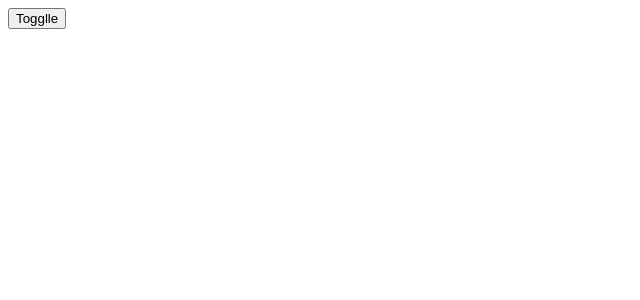
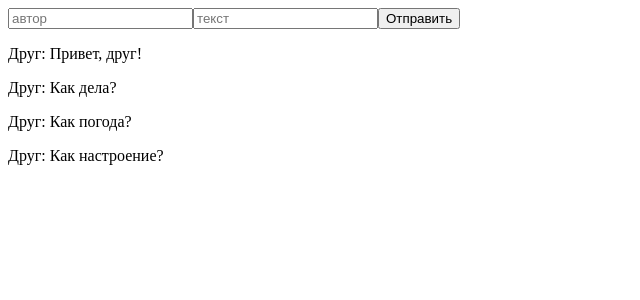
Before and after one commit to SergeyShashin/react140824, a React app: page / in a window 1280 px wide. Shown: the top 300 px of the page, without its empty margins (0-640 px from the left). Built offline with nearby package versions, Linux system fonts and the light colour scheme.

Commit message:
React 140824. Lesson2. <App/> updated. <Messenger/> start. <MessageFiled/> done. <MessagesList/> done. <Message/> done.

```diff
--- a/src/components/App.jsx
+++ b/src/components/App.jsx
@@ -1,27 +1,15 @@
 import React, { Component } from "react";
-import { Counter } from "components/Counter";
+import { Messenger } from "components/Messenger";
 
 export class App extends Component {
   constructor(props) {
     super(props);
-    this.state = {
-      showCounter: false
-    };
-
-  }
-
-  handleToggle = () => {
-    this.setState({ showCounter: !this.state.showCounter });
   }
 
   render() {
     return (
       <section>
-        {
-          this.state.showCounter && <Counter />
-        }
-
-        <button onClick={this.handleToggle}>Togglle</button>
+        <Messenger />
       </section>
     )
   }
--- a/src/components/Counter.jsx
+++ b/src/components/Counter.jsx
@@ -1,43 +1,43 @@
-import React, { Component } from "react";
+// import React, { Component } from "react";
 
-export class Counter extends Component {
-  constructor(props) {
-    super(props);
-    this.state = {
-      counter: 0,
-      interval: null
-    };
-  }
+// export class Counter extends Component {
+//   constructor(props) {
+//     super(props);
+//     this.state = {
+//       counter: 0,
+//       interval: null
+//     };
+//   }
 
-  componentDidMount() {
-    this.state.interval = setInterval(() => console.log('fire'), 200);
-  }
+//   componentDidMount() {
+//     this.state.interval = setInterval(() => console.log('fire'), 200);
+//   }
 
-  componentWillUnmount() {
-    clearInterval(this.state.interval);
-  }
+//   componentWillUnmount() {
+//     clearInterval(this.state.interval);
+//   }
 
-  handlerClickControl = (e) => {
-    if (e.target.tagName !== 'BUTTON') {
-      return
-    }
+//   handlerClickControl = (e) => {
+//     if (e.target.tagName !== 'BUTTON') {
+//       return
+//     }
 
-    let targetOperation = Number(e.target.dataset.operation);
+//     let targetOperation = Number(e.target.dataset.operation);
 
-    this.setState((prevState) => ({
-      counter: prevState.counter + targetOperation
-    }));
+//     this.setState((prevState) => ({
+//       counter: prevState.counter + targetOperation
+//     }));
 
-  }
+//   }
 
-  render() {
-    const { counter } = this.state;
-    return (
-      <section id="app" onClick={this.handlerClickControl}>
-        <button data-operation="-1" id="minus">-</button>
-        <span id="monitor">{counter}</span>
-        <button data-operation="1" id="plus">+</button>
-      </section>
-    )
-  }
-}
+//   render() {
+//     const { counter } = this.state;
+//     return (
+//       <section id="app" onClick={this.handlerClickControl}>
+//         <button data-operation="-1" id="minus">-</button>
+//         <span id="monitor">{counter}</span>
+//         <button data-operation="1" id="plus">+</button>
+//       </section>
+//     )
+//   }
+// }
--- /dev/null
+++ b/src/components/Message.jsx
@@ -0,0 +1,13 @@
+import React, { Component } from "react";
+
+export class Message extends Component {
+  constructor(props) {
+    super(props);
+  }
+
+  render() {
+    return (
+      <p>{this.props.message.author}: {this.props.message.text}</p>
+    )
+  }
+}
--- /dev/null
+++ b/src/components/MessageField.jsx
@@ -0,0 +1,32 @@
+import React, { Component } from "react";
+
+export class MessageField extends Component {
+  constructor(props) {
+    super(props);
+    this.state = {
+      author: null,
+      text: null,
+    }
+  }
+
+  handleClickBtnSend = (e) => {
+    this.setState({ author: document.getElementById('author').value, text: document.getElementById('text').value });
+  }
+
+  componentDidUpdate() {
+    let msg = { author: this.state.author, text: this.state.text };
+    this.props.send(msg);
+    document.getElementById('author').value = '';
+    document.getElementById('text').value = '';
+  }
+
+  render() {
+    return (
+      <section>
+        <input id="author" type="text" placeholder="автор" />
+        <input id="text" type="text" placeholder="текст" />
+        <button onClick={this.handleClickBtnSend}>Отправить</button>
+      </section>
+    )
+  }
+}
--- /dev/null
+++ b/src/components/MessagesList.jsx
@@ -0,0 +1,17 @@
+import React, { Component } from "react";
+import { Message } from "components/Message";
+
+export class MessagesList extends Component {
+  constructor(props) {
+    super(props);
+  }
+
+  render() {
+    return (
+      <section>
+        {this.props.messages.map((message, idx) => <Message key={idx} message={message} />)}
+
+      </section>
+    )
+  }
+}
--- /dev/null
+++ b/src/components/Messenger.jsx
@@ -0,0 +1,36 @@
+import React, { Component } from "react";
+import { MessageField } from "components/MessageField";
+import { MessagesList } from "components/MessagesList";
+
+export class Messenger extends Component {
+  constructor(props) {
+    super(props);
+    this.state = {
+      messages: [
+        { author: 'Друг', text: 'Привет, друг!' },
+        { author: 'Друг', text: 'Как дела?' },
+        { author: 'Друг', text: 'Как погода?' },
+        { author: 'Друг', text: 'Как настроение?' },
+      ],
+    };
+  }
+
+  send = (msg) => {
+    // this.state.messages.concat([msg]);
+    // this.setState({ messages: this.state.messages.concat([msg]) })
+  }
+
+  // componentDidUpdate() {
+  //   console.log(this.state.messages);
+
+  // }
+
+  render() {
+    return (
+      <section>
+        <MessageField send={this.send} />
+        <MessagesList messages={this.state.messages} />
+      </section>
+    )
+  }
+}
```
